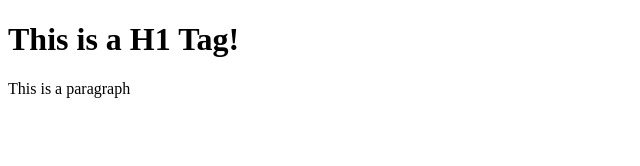
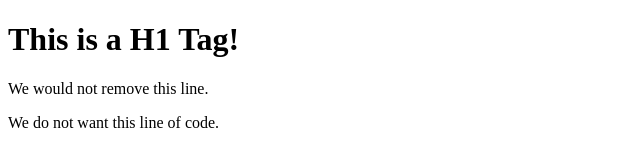
Before and after one commit to bhargav-patel-97/Demo2, a plain HTML site: page index.html in a window 1280 px wide. Shown: the whole page, without its empty margins (0-640 px from the left). Drawn offline with Linux system fonts and the light colour scheme.

Commit message:
Fifth Commit

```diff
--- a/index.html
+++ b/index.html
@@ -3,7 +3,8 @@
     <head>
         <body>
             <h1>This is a H1 Tag!</h1>
-            <p>This is a paragraph</p>
+            <p>We would not remove this line.</p>
+            <p>We do not want this line of code.</p>
         </body>
     </head>
 </html>
```
